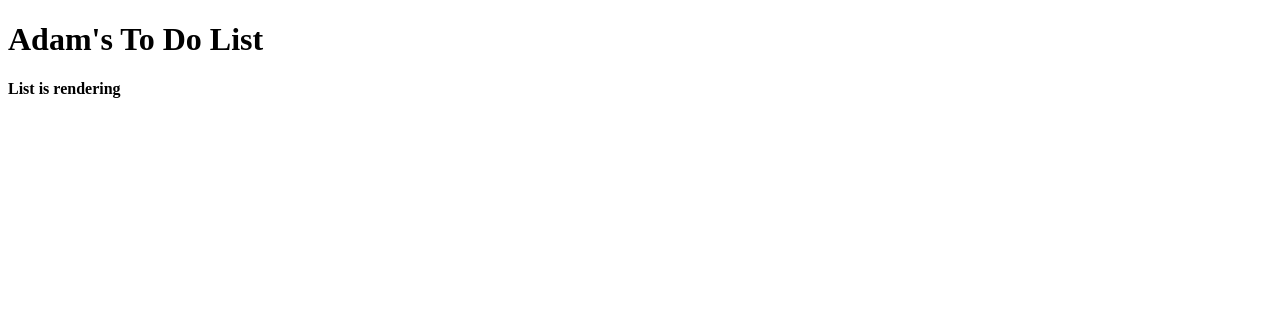
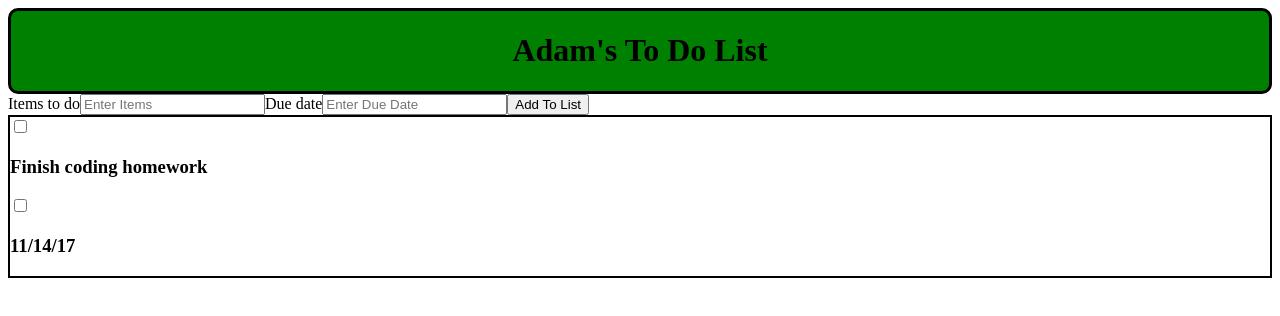
Before and after one commit to adamstruppler/react-playground, a React (Create React App) app: page / in a window 1280 px wide. Shown: the top 316 px of the page. Built offline with nearby package versions, Linux system fonts and the light colour scheme.

Commit message:
almost done

```diff
--- a/src/to-do-list/Header.js
+++ b/src/to-do-list/Header.js
@@ -1,8 +1,20 @@
 import React from 'react'
+
+const headerStyle = {
+  container: {
+    border: '3px solid black',
+    display: 'flex',
+    justifyContent: 'space-around',
+    flexDirection: 'column',
+    alignItems: 'center',
+    background: 'green',
+    borderRadius: '10px'
+  }
+}
 
 const Header = () => {
   return (
-    <div>
+    <div style={headerStyle.container}>
       <h1>Adam's To Do List</h1>
     </div>
   )
--- a/src/to-do-list/ListContainer.js
+++ b/src/to-do-list/ListContainer.js
@@ -1,4 +1,6 @@
 import React, {Component} from 'react'
+import ListForm from './ListForm'
+import ToDoList from './ToDoList'
 
 class ListContainer extends Component {
   state = {
@@ -20,10 +22,31 @@ class ListContainer extends Component {
     this.setState({dueDate: e.target.value})
   }
 
+  addNewList = (e) => {
+    e.preventDefault()
+    const newToDo = {title: this.state.titleOfList, dueDate: this.state.dueDate}
+    const newToDoList = this.state.list
+    newToDoList.push(newToDo)
+    return (
+      this.setState({list: newToDoList}),
+      this.setState({titleOfList: ''}),
+      this.setState({dueDate: ''})
+    )
+  }
+
   render () {
     return (
       <div>
-        <h4>List is rendering</h4>
+        <ListForm
+          handleTitleOfListChange={this.handleTitleOfListChange}
+          handleDueDateOfListChange={this.handleDueDateOfListChange}
+          addNewList={this.addNewList}
+        />
+        {
+          this.state.list
+            ? <ToDoList list={this.state.list} />
+            : <h1>No List Yet</h1>
+        }
       </div>
     )
   }
--- a/src/to-do-list/ListForm.js
+++ b/src/to-do-list/ListForm.js
@@ -1,12 +1,35 @@
 import React from 'react'
 import PropTypes from 'prop-types'
 
-const ListForm = () => {
+const headerStyle = {
+  container: {
+    display: 'flex',
+    flexDirection: 'rows'
+  }
+}
+
+const ListForm = ({handleTitleOfListChange, handleDueDateOfListChange, addNewList}) => {
   return (
-    <div>
-
+    <div style={headerStyle.container}>
+      <div>
+        <label>Items to do</label>
+        <input onChange={handleTitleOfListChange} placeholder='Enter Items' />
+      </div>
+      <div>
+        <label>Due date</label>
+        <input onChange={handleDueDateOfListChange} placeholder='Enter Due Date' />
+      </div>
+      <div>
+        <button type='button' onClick={addNewList}>Add To List</button>
+      </div>
     </div>
   )
 }
 
+ListForm.propTypes = {
+  handleTitleOfListChange: PropTypes.func.isRequired,
+  handleDueDateOfListChange: PropTypes.func.isRequired,
+  addNewList: PropTypes.func.isRequired
+}
+
 export default ListForm
--- /dev/null
+++ b/src/to-do-list/ToDoList.js
@@ -0,0 +1,32 @@
+import React from 'react'
+import PropTypes from 'prop-types'
+
+const headerStyle = {
+  container: {
+    border: '2px solid black'
+  }
+}
+
+const ToDoList = ({list}) => {
+  return (
+    <div style={headerStyle.container}>
+      {
+        list.map(item => {
+          return (
+            <div style={headerStyle.box}>
+              <input type='checkbox' /><h3>{item.title}</h3>
+              <input type='checkbox' /><h3>{item.dueDate}</h3>
+              <h3>{item.complete}</h3>
+            </div>
+          )
+        })
+      }
+    </div>
+  )
+}
+
+ToDoList.propTypes = {
+  list: PropTypes.array.isRequired
+}
+
+export default ToDoList
```
